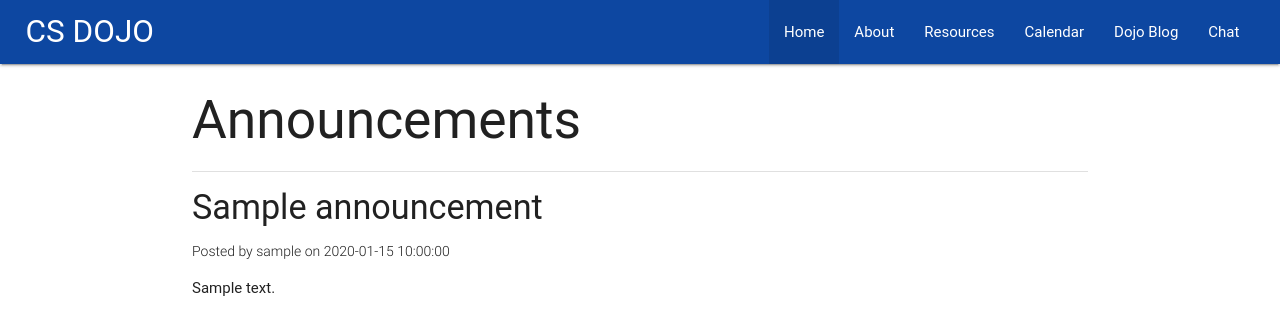
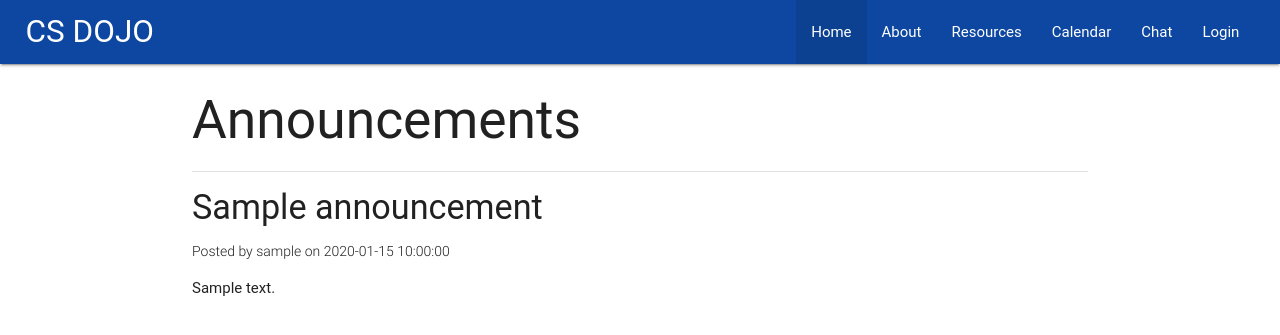
Before and after one commit to StuyCSDojo/dojo-website, a Flask app: page / in a window 1280 px wide. Shown: the top 335 px of the page. Run offline with Flask 2, Linux system fonts and the light colour scheme; a database or web service that is not in the repository returns one stand-in record (values such as "Sample title"); some libraries are stand-ins or nearby versions; some web fonts are replaced.

Commit message:
Fixed links, setted up framework for responsive navbar

```diff
--- a/app/lib/views/public.py
+++ b/app/lib/views/public.py
@@ -41,7 +41,7 @@ def calendar():
 def forum_root():
     return render_template('forum.html')
 
-@public_views.route('/tutorials/<tutorialName>/')
+@public_views.route('/tutorials/<tutorial_name>/')
 @log_name
 def tutorial(tutorial_name):
     try:
--- a/app/templates/index.html
+++ b/app/templates/index.html
@@ -14,8 +14,13 @@
             <li><a href="/about">About</a></li>
             <li><a href="/resources">Resources</a></li>
             <li><a href="/calendar">Calendar</a></li>
-            <li><a href="/blog">Dojo Blog</a></li>
             <li><a href="/irc">Chat</a></li>
+            {% if True %}
+		<li><a href="/login">Login</a></li>
+	    {% endif  %}
+	    {% if False %}
+		<li><a href="/register">Register</a></li>
+	    {% endif  %}
         </ul>
     </div>
 {% endblock %}
--- a/app/templates/master.html
+++ b/app/templates/master.html
@@ -12,7 +12,10 @@
 
 
         <title>CS Dojo - {% block title %}{% endblock %}</title>
-        <link rel='shortcut icon' href='/static/dough-joe.jpg'>
+        <link rel='shortcut icon' href='../../static/dough-joe.jpg'>
+
+	<script type="text/javascript" src="../../static/js/main.js"></script>
+
         {% endblock %}
     </head>
 
--- a/app/templates/tutorials/src/install_ubuntu.html
+++ b/app/templates/tutorials/src/install_ubuntu.html
@@ -253,7 +253,7 @@
 	The rest of this guide is a simple <strong><em>INSTALLATION</em></strong> guide. This means the rest
 	of this guide will be assuming you want to erase your computer&#39;s hard disk completely
 	and put Linux on it. If you wish to retain your original operating system, refer
-	to the guide on <strong><a href="{{url_for('publicViews.tutorial', tutorialName='dualBoot.htmlc')}}">Dual Booting</a></strong>.
+	to the guide on <strong><a href="{{url_for('public_views.tutorial', tutorial_name='dualBoot.htmlc')}}">Dual Booting</a></strong>.
     </p>
 
     <p>
```
Also changed, not shown: app/static/about/sayoon.jpg (added), app/static/js/main.js (added), 2 other files.
